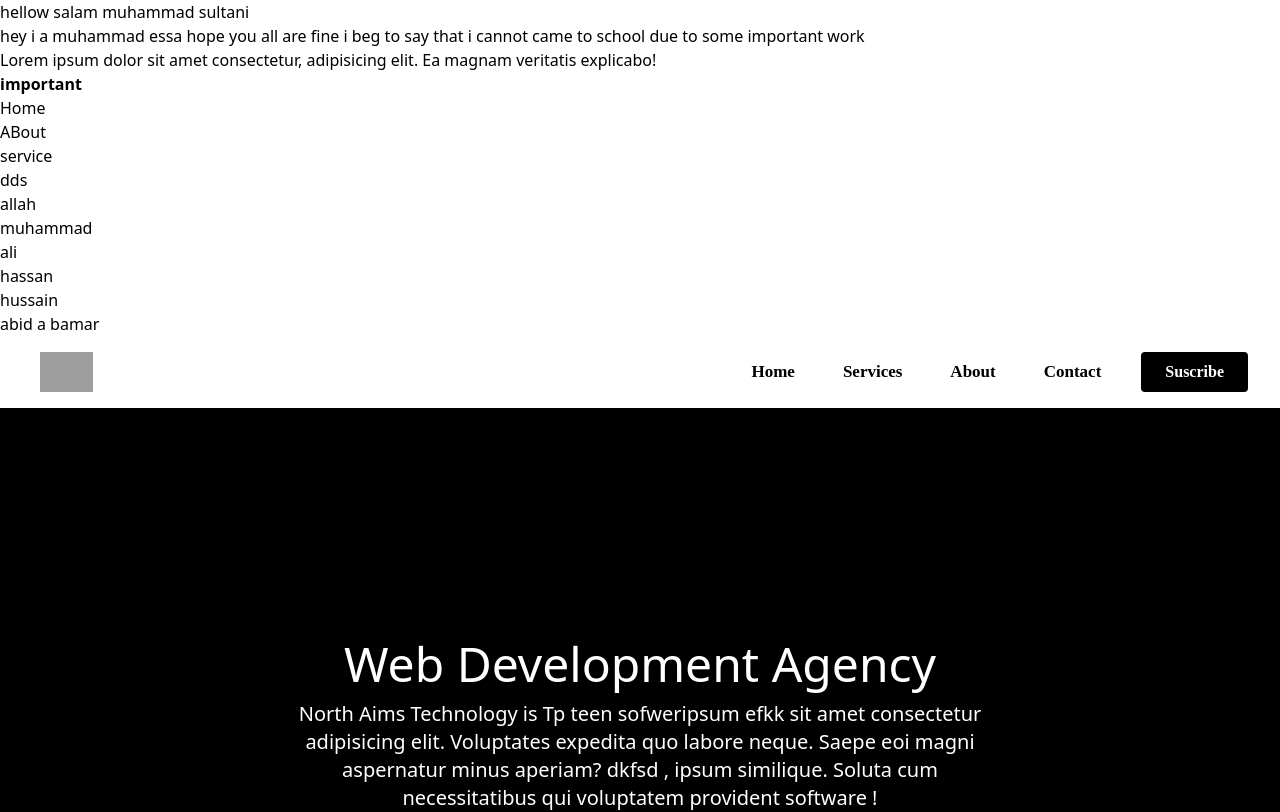
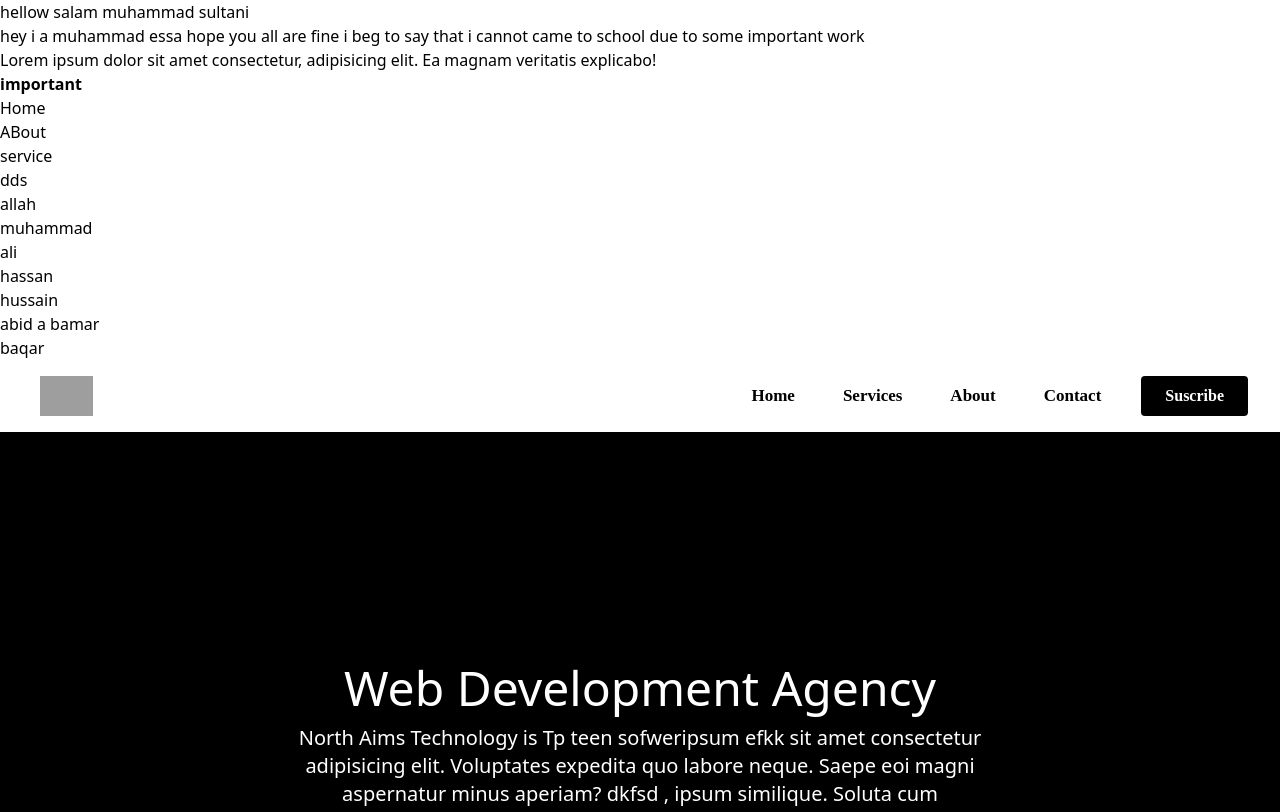
Before and after one commit to MuhammadEssa-514/Random-React-Pratice, a React (Create React App) app: page / in a window 1280 px wide. Shown: the top 812 px of the page. Built offline with nearby package versions, Linux system fonts and the light colour scheme; grey boxes are pictures that could not be loaded.

Commit message:
add menu 7

```diff
--- a/src/App.js
+++ b/src/App.js
@@ -22,6 +22,7 @@ function App() {
     <li>hassan</li>
     <li>hussain</li>
     <li>abid a bamar</li>
+    <li>baqar</li>
   </ol>
 
 
```
